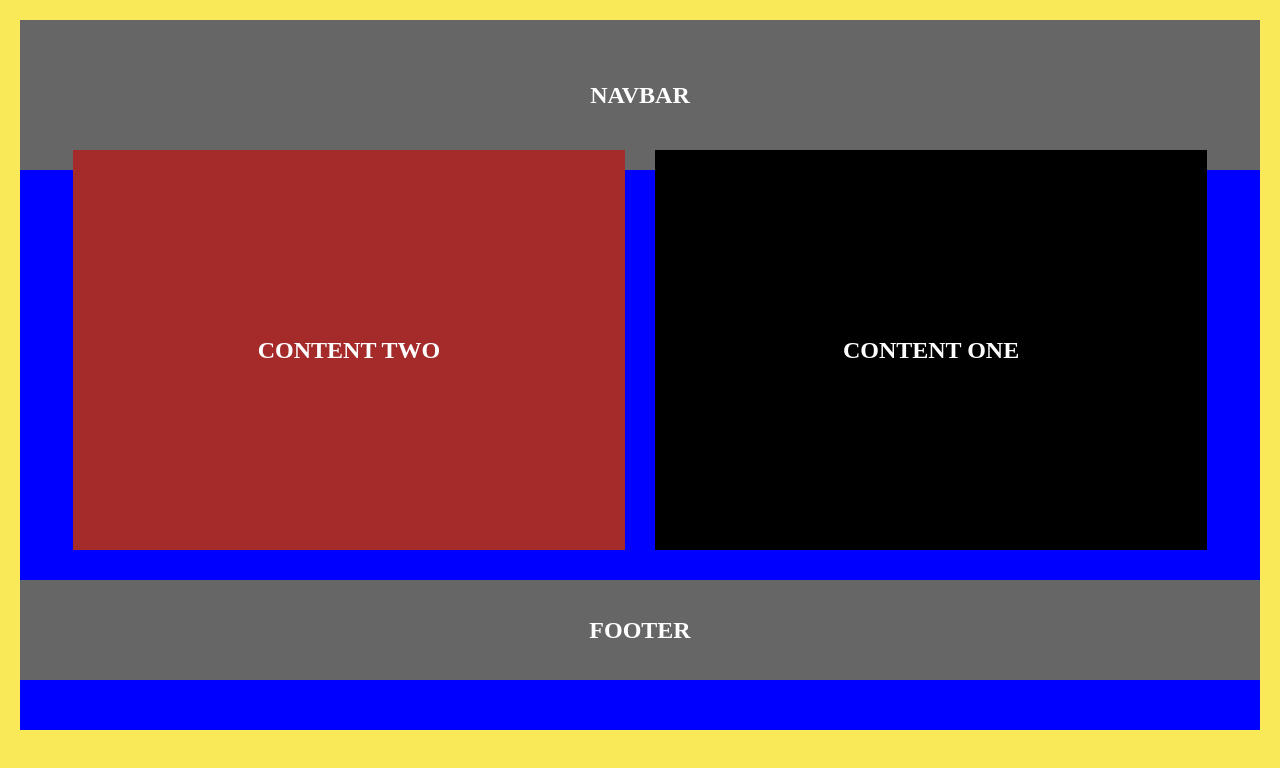
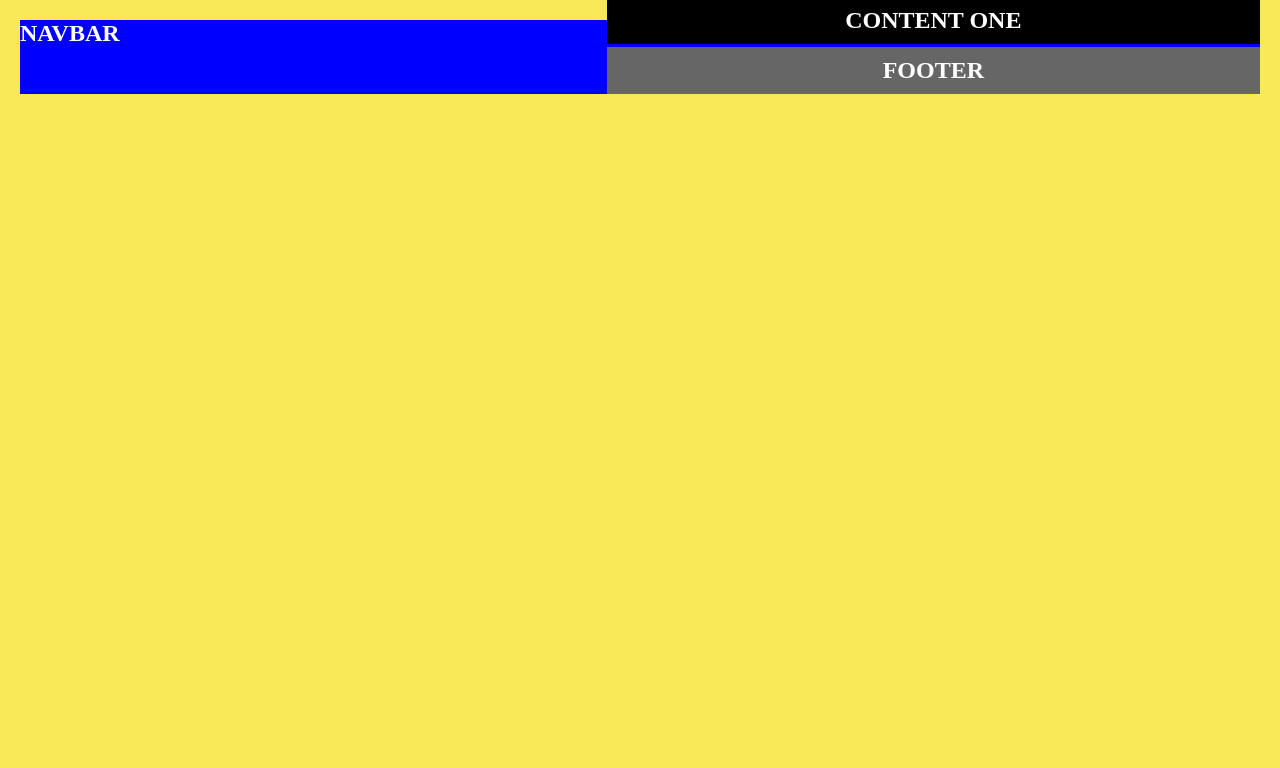
Before and after one commit to Timothy-Achonu/Basic-HTML-Files, a plain HTML site: page 1.Html/gridLayout.html in a window 1280 px wide. Drawn offline with Linux system fonts and the light colour scheme.

Commit message:
anything I like

```diff
--- a/2.Css/gridLayout.css
+++ b/2.Css/gridLayout.css
@@ -21,35 +21,13 @@ body {
 .container {
     display: grid;
     grid-gap: 30px;
-    /* height: 100%; */
-    grid-template-columns: repeat(24,1fr) ;
-    grid-template-rows: 150px 400px 100px;
-    grid-template-areas:
-    "h h h h h h h h h h h h h h h h h h h h h h h h"
-    ". m m m m m m m m m m m c c c c c c c c c c c ."
-    "f f f f f f f f f f f f f f f f f f f f f f f f"
-     ;
+    grid-row-gap:0;
+    /* width: 100%; */
+
      background-color: blue;
 }
 
-nav {
-    grid-area: h;
-    background-color: #666;
-    padding: 10px;
-    display: flex;
-    justify-content: center;
-    align-items: center;
-}
-.content-two {
-    grid-area: m;
-    background-color: brown;
-    padding: 10px;
-    display: flex;
-    justify-content: center;
-    align-items: center;
-    position:relative;
-    bottom: 50px;
-}
+
 footer {
     grid-area: f;
     background-color: #666;
@@ -57,7 +35,7 @@ footer {
     display: flex;
     justify-content: center;
     align-items: center;
-    position:relative;
+    /* position:relative; */
     bottom: 50px;
 }
 .content-one {
```
